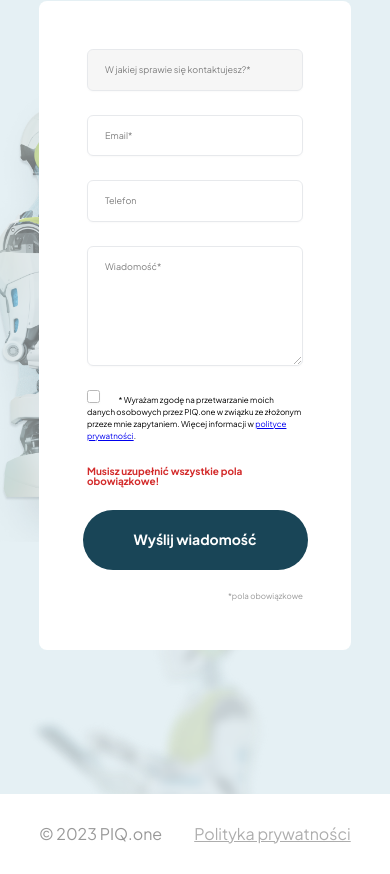
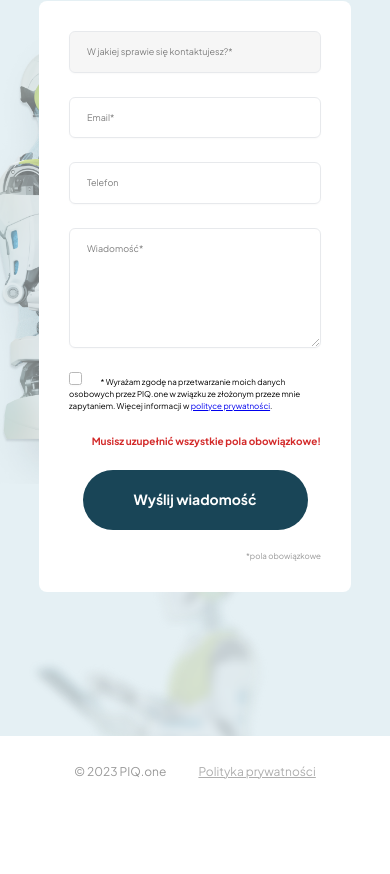
Before and after one commit to sara-zalesinska/Click-Collect--landing-page, a website built with Vite: page index.html in a window 390 px wide. Shown: the part 8209-9083 px from the top of the page. After the commit the page ends 9017 px from the top, so only its background shows below. Built offline with nearby package versions, Linux system fonts and the light colour scheme.

Commit message:
media queries for footer section

```diff
--- a/styles/components/contact.scss
+++ b/styles/components/contact.scss
@@ -230,7 +230,19 @@ textarea {
 
 }
 
+@media (max-width: 480px) {
+    .contact-form {
+     padding: 35px;
+    }
+
+ }
+
+
 @media (max-width: 400px) {
+
+    .contact-form {
+        padding: 30px;
+       }
 
     input,
     select,
--- a/styles/components/footer.scss
+++ b/styles/components/footer.scss
@@ -20,3 +20,28 @@
 
 
 }
+
+@media (max-width: 992px) {
+    .footer {
+
+        &__list-elements,
+        &__company-info,
+        &__link {
+            font-size: 1.4rem;
+
+        }
+    }
+}
+
+
+@media (max-width: 576px) {
+    .footer {
+
+        &__list-elements,
+        &__company-info,
+        &__link {
+            font-size: 1.2rem;
+
+        }
+    }
+}
```
